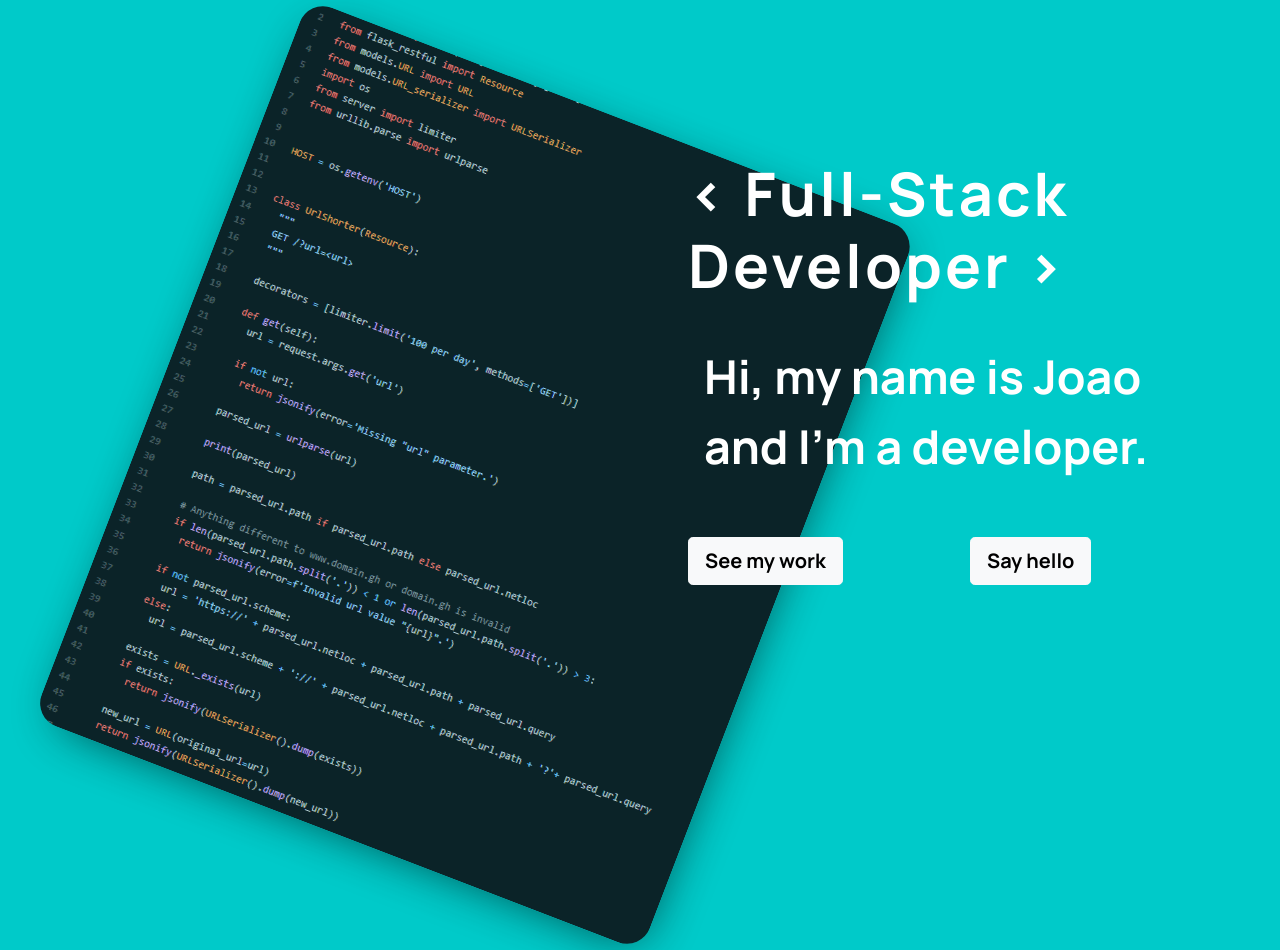
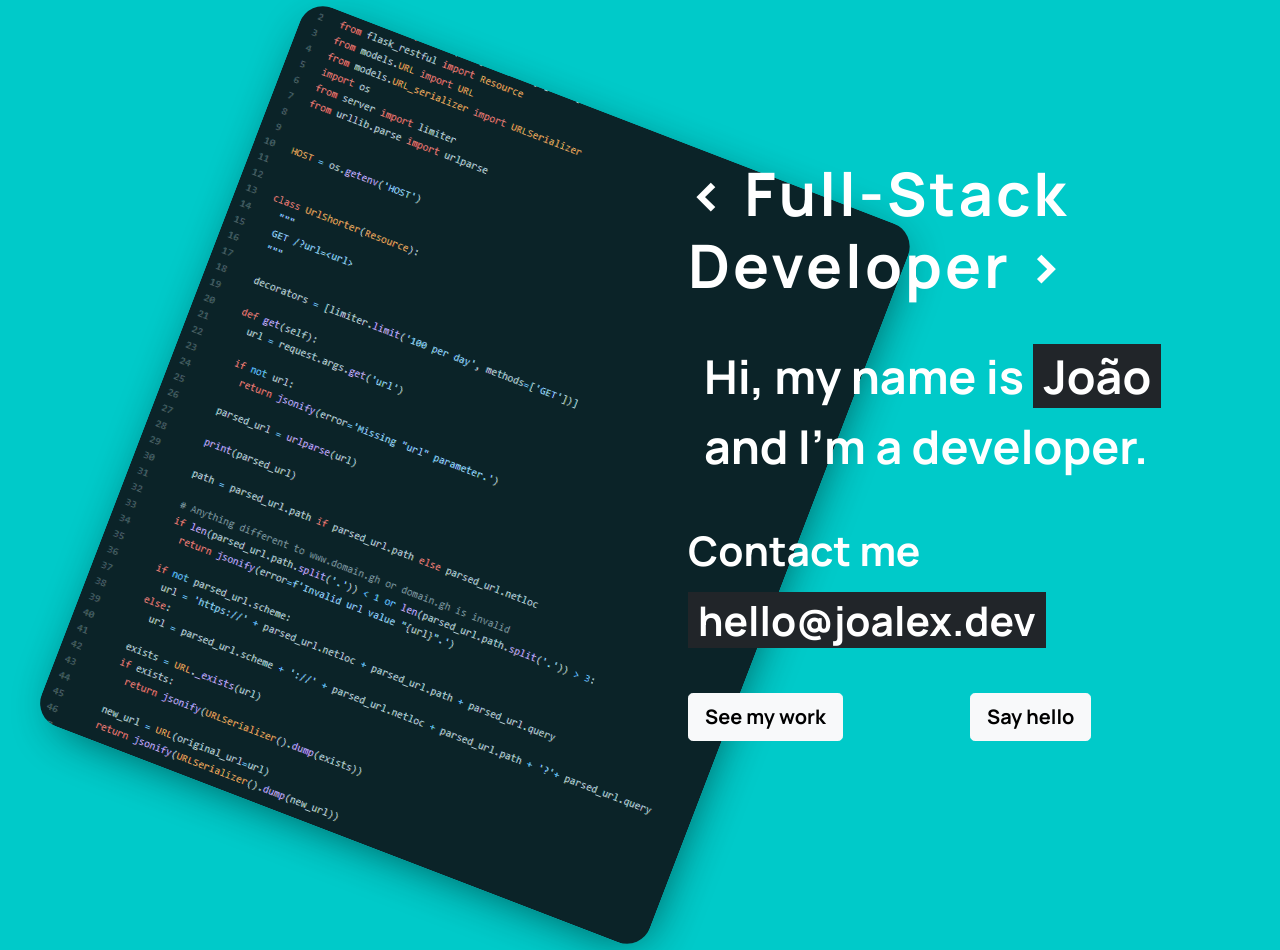
Before and after one commit to j-000/joalex.dev, a Flask app: page / in a window 1280 px wide. Shown: the part 57-1007 px from the top of the page. Run offline with Flask 2, Linux system fonts and the light colour scheme; parts of the project's set-up code (start-up, migrations or seed data) failed here and were passed over; some libraries are stand-ins or nearby versions.

Commit message:
Tweaks to css

```diff
--- a/static/css/styles.css
+++ b/static/css/styles.css
@@ -22,6 +22,9 @@ body {
 }
 #intro p {
   font-size: 35pt;
+}
+#intro p span {
+  padding: 0 10px 0 10px;
 }
 
 #code-img {
--- a/static/css/styles.sass
+++ b/static/css/styles.sass
@@ -20,6 +20,8 @@ body
         letter-spacing: 3px
     p
         font-size: 35pt
+        span
+            padding: 0 10px 0 10px
 
 #code-img
     transform: rotate(17deg) skew(-4deg, 4deg)
--- a/templates/home.html
+++ b/templates/home.html
@@ -15,7 +15,11 @@
     </div>
     <div id="intro" class="col-md-6 p-5">
       <h1 class="text-white">&lt; Full-Stack Developer &gt;</h1>
-      <p class="text-white mt-4 p-3">Hi, my name is Joao and I'm a developer.</p>
+      <p class="text-white mt-4 p-3">Hi, my name is <span class="bg-dark">João</span> and I'm a developer.</p>
+      <p class="text-white">
+        <small>Contact me <span class="bg-dark">hello@joalex.dev</span></small>
+
+      </p>
       <div class="row">
         <div class="col">
           <a class="btn mt-4 btn-light btn-lg" href="{{ url_for('projects') }}">See my work</a>
```
Also changed, not shown: 2 other files.
